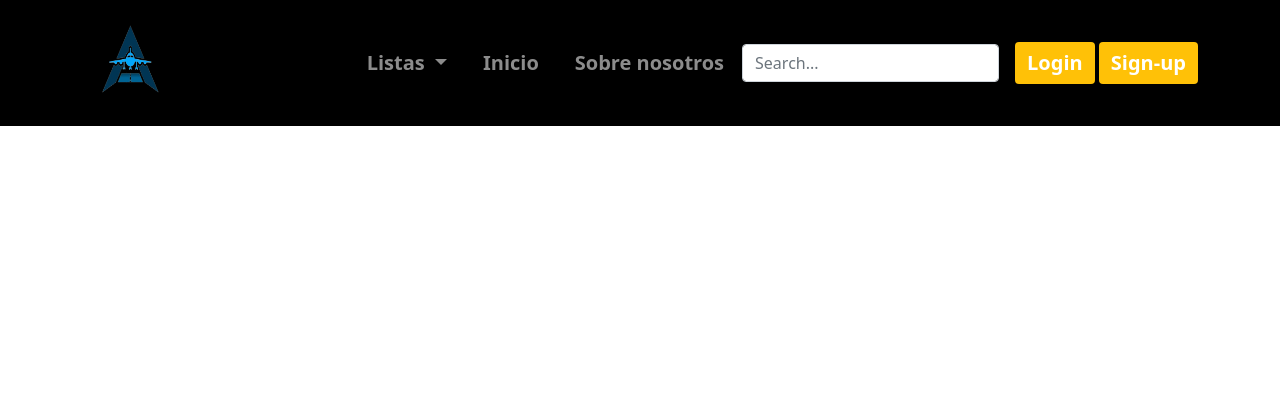
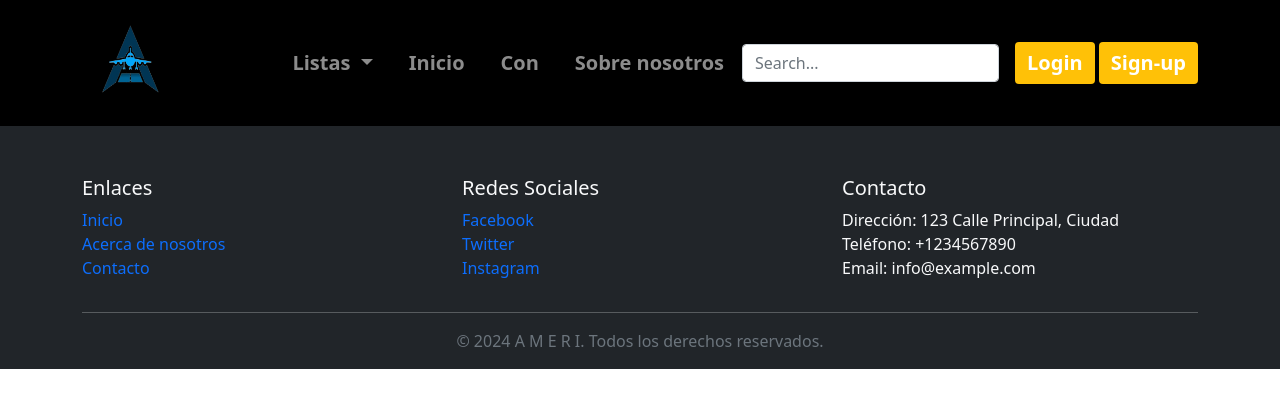
Before and after one commit to imoraltom/Ameri_M9, a plain HTML site: page index.html in a window 1280 px wide. Drawn offline with nearby package versions, Linux system fonts and the light colour scheme.

Commit message:
Acabado el navbar y el footer

```diff
--- a/css/styles.css
+++ b/css/styles.css
@@ -53,3 +53,11 @@
     animation: flipInY 0.5s ease-out forwards;
     backface-visibility: hidden; /* Evitar el parpadeo del contenido en el reverso */
   }
+
+  footer {
+    padding-top: 50px;
+  }
+
+  footer a {
+    text-decoration: none;
+  }
--- a/index.html
+++ b/index.html
@@ -24,7 +24,7 @@
         <div class="collapse navbar-collapse" id="navbarSupportedContent">
           <ul class="navbar-nav ms-auto mb-2 mb-lg-0">
             <li class="nav-item dropdown">
-              <a class="nav-link dropdown-toggle" href="#" id="navbarDropdown" role="button" data-bs-toggle="dropdown" aria-expanded="false">
+              <a class="nav-link dropdown-toggle" href="#" id="navbarDropdown" role="button" data-bs-toggle="dropdown" aria-expanded="false"  onclick="playMenuSound()">
                 Listas
               </a>
               <ul class="dropdown-menu bg-dark" aria-labelledby="navbarDropdown">
@@ -32,9 +32,14 @@
                 <li><a class="dropdown-item" href="#">Gastronomía</a></li>
                 <li><hr class="dropdown-divider"></li>
                 <li><a class="dropdown-item" href="#">En proceso...</a></li>
+                <audio id="menuSound">
+                  <source src="./sound/ay-caramba.mp3" type="audio/mpeg">
+                  Tu navegador no soporta el elemento de audio.
+              </audio>
               </ul>
             </li>
             <li class="nav-item"><a href="#" class="nav-link">Inicio</a></li>
+            <li class="nav-item"><a href="#" class="nav-link">Con</a></li>
             <li class="nav-item"><a href="#" class="nav-link">Sobre nosotros</a></li>
 
           </ul>
@@ -52,7 +57,50 @@
     </nav>
   </header>
 </body>
-<footer>
+<footer class="footer bg-dark text-light">
+  <div class="container">
+    <div class="row">
+      <div class="col-md-4">
+        <h5>Enlaces</h5>
+        <ul class="list-unstyled">
+          <li><a href="#">Inicio</a></li>
+          <li><a href="#">Acerca de nosotros</a></li>
+          <li><a href="#">Contacto</a></li>
+        </ul>
+      </div>
+      <div class="col-md-4">
+        <h5>Redes Sociales</h5>
+        <ul class="list-unstyled">
+          <li><a href="#">Facebook</a></li>
+          <li><a href="#">Twitter</a></li>
+          <li><a href="#">Instagram</a></li>
+        </ul>
+      </div>
+      <div class="col-md-4">
+        <h5>Contacto</h5>
+        <ul class="list-unstyled">
+          <li>Dirección: 123 Calle Principal, Ciudad</li>
+          <li>Teléfono: +1234567890</li>
+          <li>Email: info@example.com</li>
+        </ul>
+      </div>
+    </div>
+    <hr>
+    <div class="row">
+      <div class="col-md-12 text-center">
+        <p class="text-muted">© 2024 A M E R I. Todos los derechos reservados.</p>
+      </div>
+    </div>
+  </div>
+</footer>
 
-</footer>
+<script>
+  function playMenuSound() {
+    var menuSound = document.getElementById("menuSound");
+    menuSound.play();
+  }
+
+  // Ejemplo de cómo puedes llamar a la función cuando se hace clic en un elemento del menú
+  document.getElementById("menuButton").addEventListener("click", playMenuSound);
+</script>
 </html>
```
Also changed, not shown: 1 other file.
